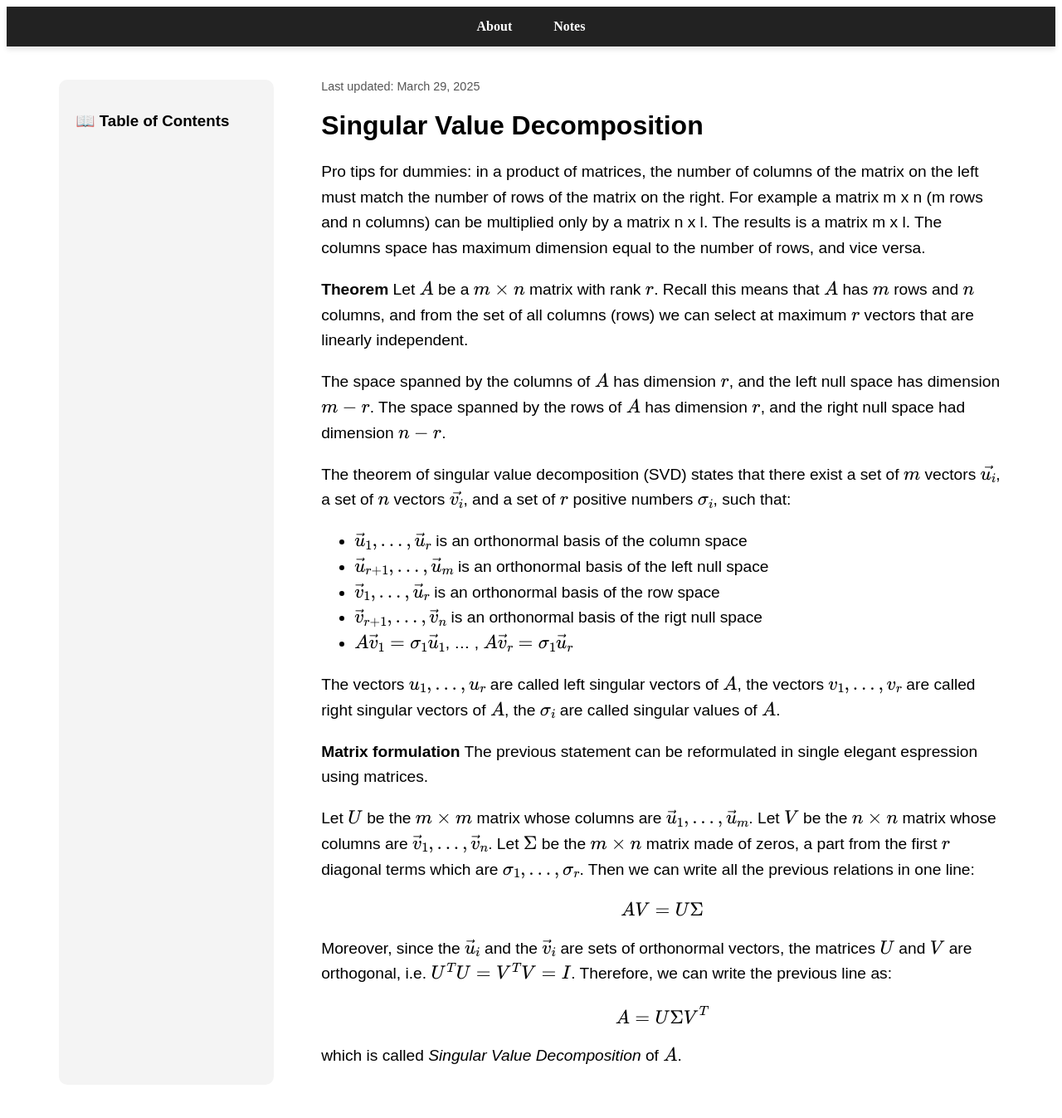
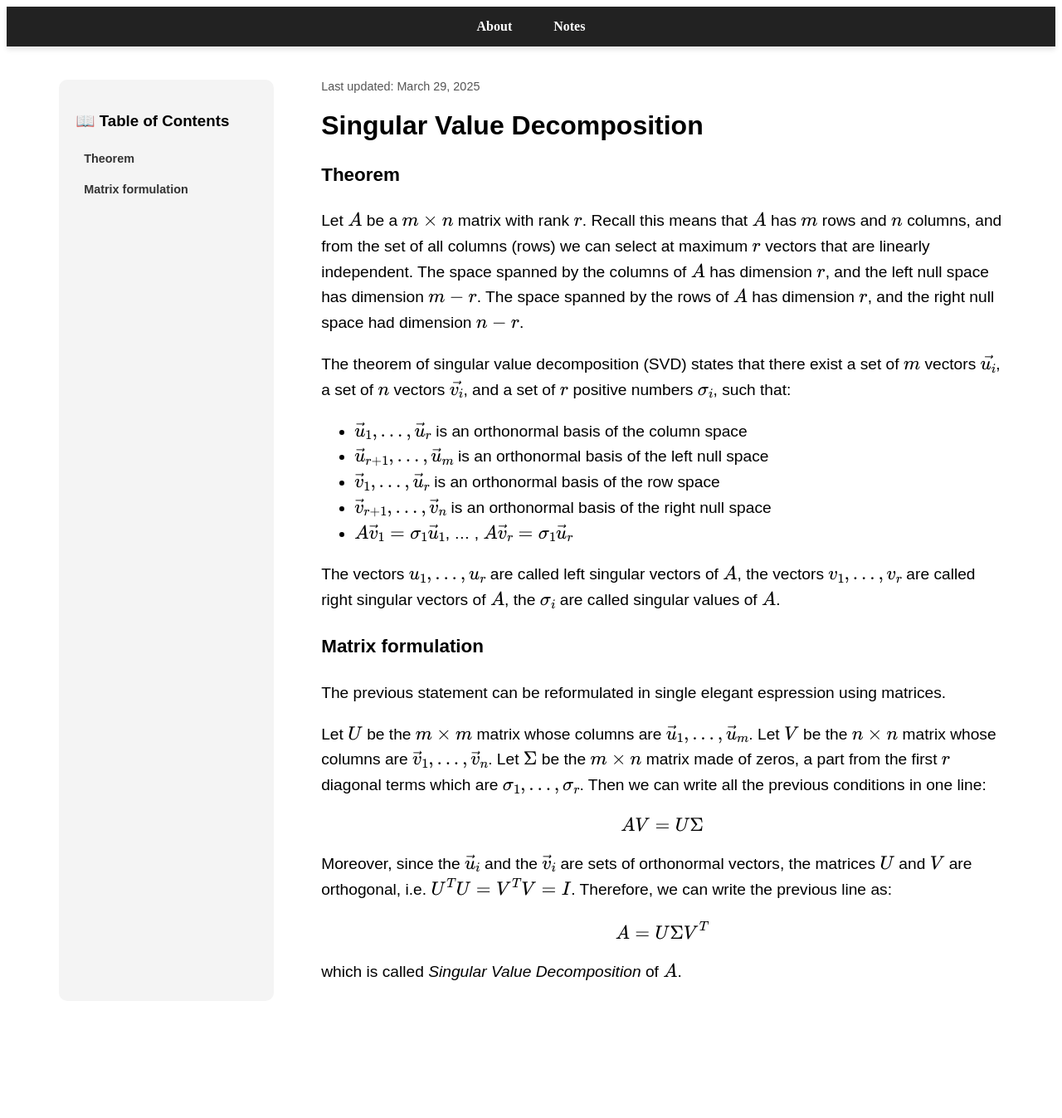
Before and after one commit to lorenzosquadrani/lorenzosquadrani.github.io, a Jekyll site: the page built from _notes/math/algebra/SVD.md, in a window 1280 px wide. Shown: the whole page at 83% size. Built offline with Jekyll 4.4.1, drawn with Linux system fonts in a browser that asks for light colours; after the commit the page ends 1246 px from its top, so only the background shows below that.

Commit message:
time series notes

```diff
--- a/_notes/math/algebra/SVD.md
+++ b/_notes/math/algebra/SVD.md
@@ -4,15 +4,9 @@ title: "Singular Value Decomposition"
 sidebar: true
 ---
 
-Pro tips for dummies: in a product of matrices, the number of columns of the matrix on the left must match the number of rows of the matrix on the right.
-For example a matrix m x n (m rows and n columns) can be multiplied only by a matrix n x l.
-The results is a matrix m x l.
-The columns space has maximum dimension equal to the number of rows, and vice versa.
-
-**Theorem**
+### Theorem
 Let $$A$$ be a $$m \times n$$ matrix with rank $$r$$.
 Recall this means that $$A$$ has $$m$$ rows and $$n$$ columns, and from the set of all columns (rows) we can select at maximum $$r$$ vectors that are linearly independent.
-
 The space spanned by the columns of $$A$$ has dimension $$r$$, and the left null space has dimension $$m-r$$.
 The space spanned by the rows of $$A$$ has dimension $$r$$, and the right null space had dimension $$n-r$$.
 
@@ -20,18 +14,18 @@ The theorem of singular value decomposition (SVD) states that there exist a set
 - $$\vec{u}_1, ..., \vec{u}_r$$ is an orthonormal basis of the column space
 - $$\vec{u}_{r+1}, ..., \vec{u}_m$$ is an orthonormal basis of the left null space
 - $$\vec{v}_1, ..., \vec{u}_r$$ is an orthonormal basis of the row space
-- $$\vec{v}_{r+1}, ..., \vec{v}_n$$ is an orthonormal basis of the rigt null space
+- $$\vec{v}_{r+1}, ..., \vec{v}_n$$ is an orthonormal basis of the right null space
 - $$A \vec{v}_1 = \sigma_1 \vec{u}_1$$, ... , $$A \vec{v}_r = \sigma_1 \vec{u}_r$$
 
 The vectors $$u_1, ..., u_r$$ are called left singular vectors of $$A$$, the vectors $$v_1, ..., v_r$$ are called right singular vectors of $$A$$, the $$\sigma_i$$ are called singular values of $$A$$.
 
-**Matrix formulation**
+### Matrix formulation
 The previous statement can be reformulated in single elegant espression using matrices.
 
 Let $$U$$ be the $$m \times m$$ matrix whose columns are $$\vec{u}_1, ..., \vec{u}_m$$.
 Let $$V$$ be the $$n \times n$$ matrix whose columns are $$\vec{v}_1, ..., \vec{v}_n$$.
 Let $$\Sigma$$ be the $$m \times n$$ matrix made of zeros, a part from the first $$r$$ diagonal terms which are $$\sigma_1, ..., \sigma_r$$.
-Then we can write all the previous relations in one line:
+Then we can write all the previous conditions in one line:
 
 $$
 A V = U \Sigma
```
Also changed, not shown: _notes/math/algebra/PCA_for_time_series.md (added, +5 -0 lines), _notes/math/other/basics_of_time_series_analysis.md (added, +30 -0 lines).
